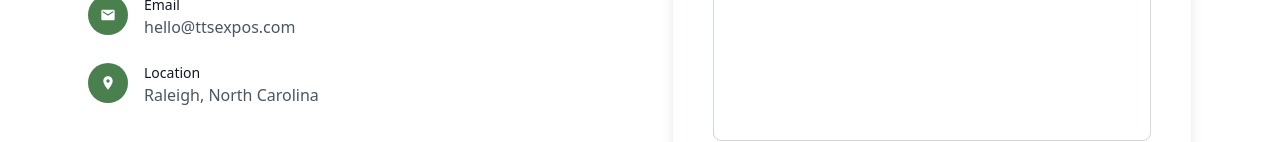
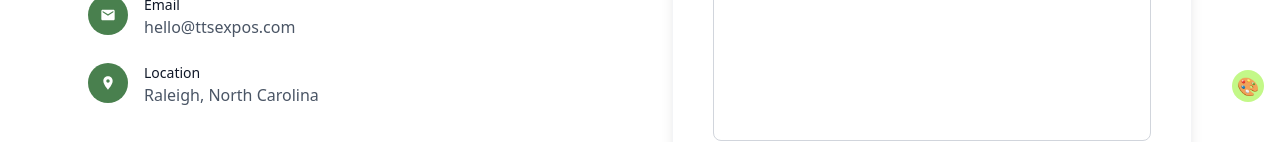
Before and after one commit to Jadenvw/tailstrokecards-website, a Next.js app: page /contact in a window 1280 px wide. Shown: the part 682-824 px from the top of the page. Built offline with nearby package versions, Linux system fonts and the light colour scheme.

Commit message:
feat: add EasterEgg component to display Smeargle on button click

```diff
--- a/src/app/globals.css
+++ b/src/app/globals.css
@@ -56,6 +56,11 @@ body {
 .anim-content-fade {
   opacity: 0;
   animation: content-fade 0.6s ease-out 2.0s forwards;
+}
+
+/* ---- Easter egg animation ---- */
+.anim-smeargle-pop {
+  animation: smeargle-pop 0.25s cubic-bezier(0.34, 1.56, 0.64, 1) forwards;
 }
 
 @keyframes gradient-fade {
@@ -134,3 +139,20 @@ body {
     transform: translateY(0);
   }
 }
+
+@keyframes smeargle-pop {
+  0% {
+    opacity: 0;
+    transform: scale(0.4);
+  }
+
+  60% {
+    opacity: 1;
+    transform: scale(1.15);
+  }
+
+  100% {
+    opacity: 1;
+    transform: scale(1);
+  }
+}
--- a/src/app/layout.tsx
+++ b/src/app/layout.tsx
@@ -3,6 +3,7 @@ import { Inter } from "next/font/google";
 import "./globals.css";
 import Navbar from "@/components/Navbar";
 import Footer from "@/components/Footer";
+import EasterEgg from "@/components/EasterEgg";
 
 const inter = Inter({
   subsets: ["latin"],
@@ -26,6 +27,7 @@ export default function RootLayout({
         <Navbar />
         <main className="min-h-screen pt-16">{children}</main>
         <Footer />
+        <EasterEgg />
       </body>
     </html>
   );
--- /dev/null
+++ b/src/components/EasterEgg.tsx
@@ -0,0 +1,53 @@
+"use client";
+
+import { useEffect, useRef, useState } from "react";
+import Image from "next/image";
+
+export default function EasterEgg() {
+    const [showSmeargle, setShowSmeargle] = useState(false);
+    const timeoutRef = useRef<ReturnType<typeof setTimeout> | null>(null);
+
+    const handleClick = () => {
+        setShowSmeargle(true);
+
+        if (timeoutRef.current) {
+            clearTimeout(timeoutRef.current);
+        }
+
+        timeoutRef.current = setTimeout(() => {
+            setShowSmeargle(false);
+        }, 2000);
+    };
+
+    useEffect(() => {
+        return () => {
+            if (timeoutRef.current) {
+                clearTimeout(timeoutRef.current);
+            }
+        };
+    }, []);
+
+    return (
+        <>
+            <button
+                onClick={handleClick}
+                aria-label="Show Smeargle"
+                className="fixed bottom-4 right-4 z-40 w-8 h-8 rounded-full bg-brand-green/55 hover:bg-brand-green flex items-center justify-center text-lg transition-colors duration-200 focus-visible:outline-none focus-visible:ring-2 focus-visible:ring-brand-green"
+            >
+                🎨
+            </button>
+
+            {showSmeargle && (
+                <div className="fixed bottom-0 right-0 z-50 pointer-events-none anim-smeargle-pop">
+                    <Image
+                        src="/smeargle-says-hi.PNG"
+                        alt="Smeargle"
+                        width={280}
+                        height={560}
+                        className="w-32 sm:w-40 h-auto"
+                    />
+                </div>
+            )}
+        </>
+    );
+}
--- a/src/components/Footer.tsx
+++ b/src/components/Footer.tsx
@@ -1,6 +1,7 @@
 import Image from "next/image";
 import Link from "next/link";
 import { InstagramIcon, FacebookIcon, GmailIcon } from "@/components/icons/SocialIcons";
+import EasterEgg from "./EasterEgg";
 
 const footerLinks = [
     {
@@ -105,7 +106,7 @@ export default function Footer() {
                 </div>
             </div>
             {/* Bottom bar */}
-            <div className="py-6 border-t border-gray-100 bg-white text-center text-xs text-gray-400">
+            <div className="relative py-6 border-t border-gray-100 bg-white text-center text-xs text-gray-400">
                 © {new Date().getFullYear()} TailstrokeCards. Not affiliated with The Pokémon Company.
             </div>
         </footer>
```
Also changed, not shown: public/smeargle-says-hi.PNG (added).
